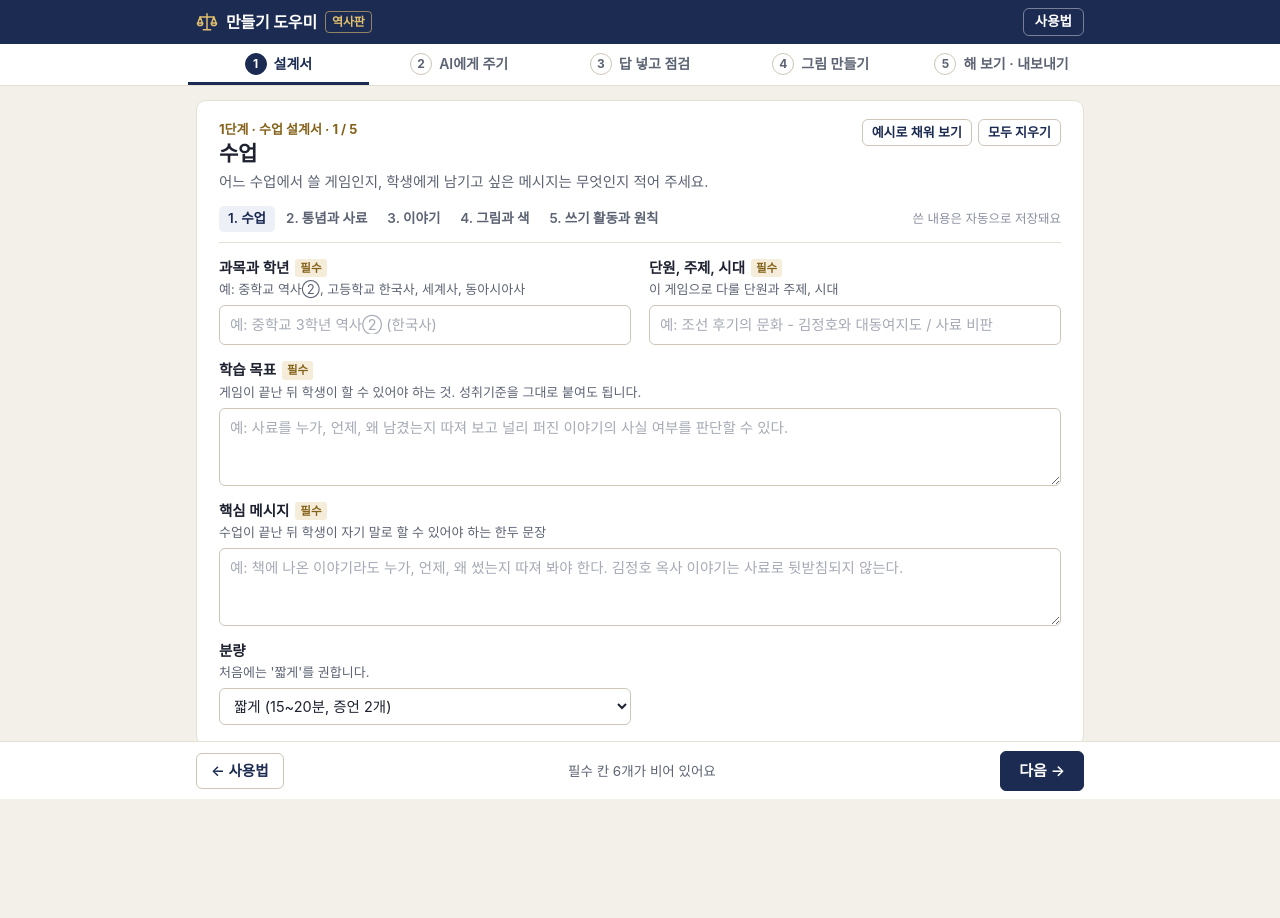
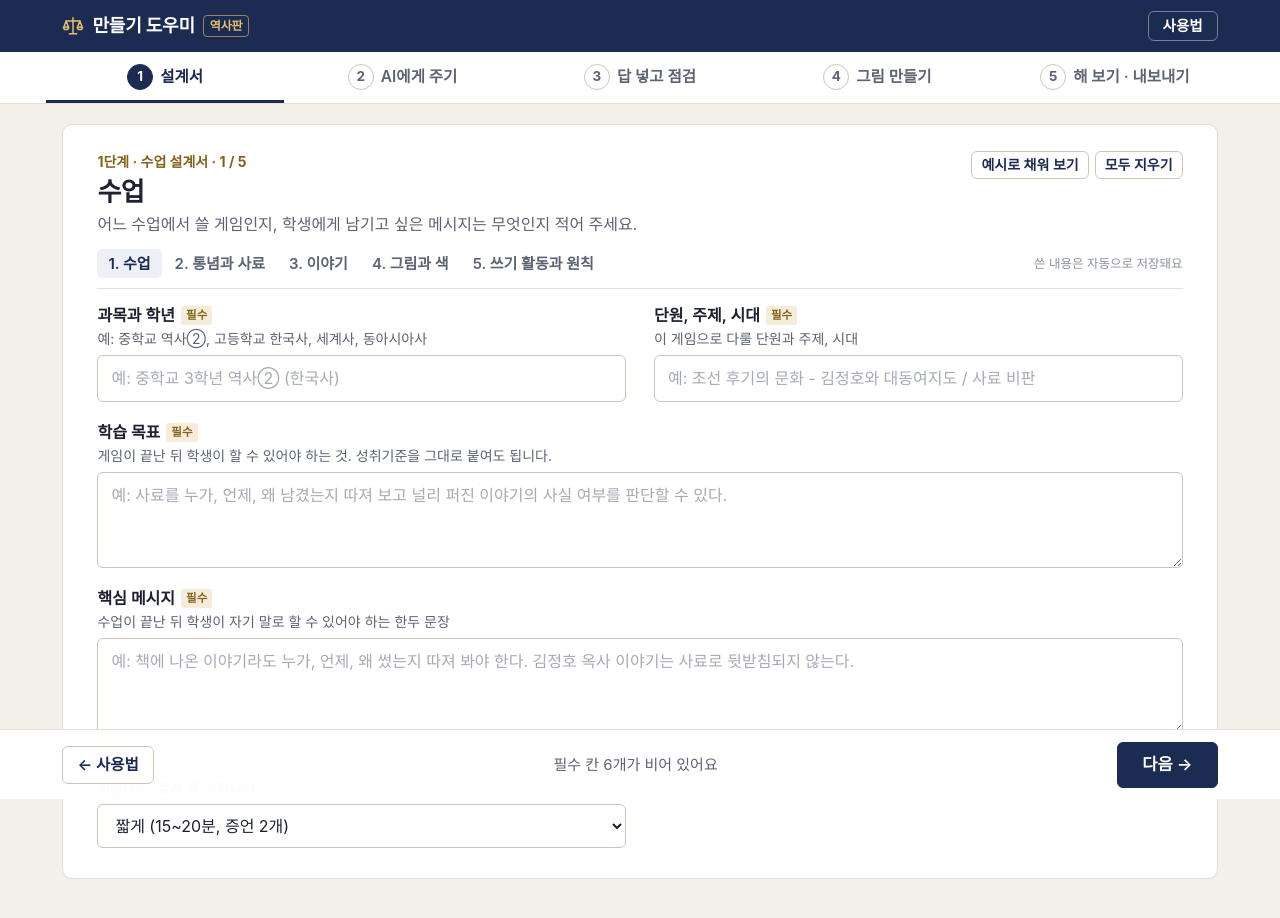
Before and after one commit to bon17/court-game-kit, a plain HTML site: page history/maker.html in a window 1280 px wide. Both pictures are taken after a click on the button "시작하기 →". Before the commit the page ends 823 px from the top, so only its background shows below. Drawn offline with Linux system fonts and the light colour scheme; a web font is replaced by a local one.

Commit message:
넓은 화면에서 여백 줄이기 (첫 화면, 만들기 도우미)
- 첫 화면: 내용 폭을 960px → 1320px까지 넓히고, 1200px 넘는 화면에서는 글자, 단추, 여백을 키웠다.
  예시 그림은 16:9(넓은 화면에서는 2:1)로, 작은 그림도 크게 다시 찍었다.
- 만들기 도우미: 1200px 넘는 화면에서 1280px까지 넓게 쓰고 글자와 칸을 키웠다.
  흰 판이 아래 단추 줄까지 이어진다.
- 1500px 넘는 아주 넓은 화면에서는 두 쪽 모두 화면 전체를 1.1~1.5배로 키운다 (브라우저 확대처럼).

Co-Authored-By: Claude Opus 5.5 <noreply@anthropic.com>
Claude-Session: https://claude.ai/code/session_01QUSX66KFuTbVboLg2wkRcT

```diff
--- a/history/maker.html
+++ b/history/maker.html
@@ -20,7 +20,7 @@
   /* 범용판은 칠판색, 역사판은 남색 (예시 게임의 색과 같게) */
   :root[data-ed="general"] { --main: #1f4536; --main-2: #2b5a47; --main-soft: #eaf2ed; }
   * { box-sizing: border-box; }
-  body { margin: 0; min-height: 100vh; display: flex; flex-direction: column; background: var(--bg); color: var(--ink); font-family: var(--font); font-size: 15px; line-height: 1.55; word-break: keep-all; overflow-wrap: break-word; }
+  body { margin: 0; min-height: calc(100vh / var(--z, 1)); display: flex; flex-direction: column; background: var(--bg); color: var(--ink); font-family: var(--font); font-size: 15px; line-height: 1.55; word-break: keep-all; overflow-wrap: break-word; }
   code { font-family: var(--mono); font-size: .88em; background: var(--bg); padding: 0 4px; border-radius: 3px; }
   a { color: var(--main); }
   .hidden { display: none !important; }
@@ -40,7 +40,7 @@
   /* 위: 이름과 단계 */
   .top { position: sticky; top: 0; z-index: 10; }
   .top-bar { background: var(--main); color: #fff; }
-  .top-bar .in, .steps .in, .bar .in, main { max-width: 920px; margin: 0 auto; }
+  .top-bar .in, .steps .in, .bar .in, main { max-width: var(--w, 920px); margin: 0 auto; }
   .top-bar .in { display: flex; align-items: center; gap: 10px; padding: 7px 16px; min-height: 44px; }
   .brand { display: flex; align-items: center; gap: 8px; font-weight: 700; font-size: 16px; letter-spacing: -.01em; }
   .brand svg { color: var(--accent); flex: none; }
@@ -58,8 +58,8 @@
   .steps button[aria-current="step"] .n { background: var(--main); border-color: var(--main); color: #fff; }
 
   /* 가운데: 한 번에 한 단계만 */
-  main { flex: 1 0 auto; width: 100%; padding: 14px 16px 18px; }
-  .page { background: var(--card); border: 1px solid var(--line); border-radius: 10px; padding: 18px 22px 20px; }
+  main { flex: 1 0 auto; width: 100%; padding: 14px 16px 18px; display: flex; flex-direction: column; }
+  .page { flex: 1 0 auto; background: var(--card); border: 1px solid var(--line); border-radius: 10px; padding: 18px 22px 20px; } /* 짧은 쪽도 아래 단추까지 채운다 */
   .head { display: flex; align-items: flex-start; gap: 10px 12px; flex-wrap: wrap; margin-bottom: 14px; }
   .head > div:first-child { flex: 1 1 320px; min-width: 0; }
   .head .tools { display: flex; gap: 6px; flex-wrap: wrap; }
@@ -200,6 +200,44 @@
 
   #autoframe { position: absolute; left: -3000px; top: 0; width: 960px; height: 640px; border: 0; }
 
+  /* 넓은 화면: 더 넓게 쓰고 글자와 칸을 조금 키운다 */
+  @media (min-width: 1200px) {
+    :root { --w: min(1280px, 94vw); }
+    body { font-size: 16px; }
+    .top-bar .in { min-height: 52px; padding-inline: 24px; }
+    .brand { font-size: 18px; }
+    .top-bar .help-btn { font-size: 14.5px; padding: 5px 14px; }
+    .steps button { font-size: 15.5px; padding: 12px 6px 10px; }
+    .steps .n { width: 26px; height: 26px; font-size: 13.5px; }
+    main { padding: 20px 24px 22px; }
+    .page { padding: 26px 34px 30px; }
+    .kicker { font-size: 14px; }
+    .page h2 { font-size: 26px; }
+    .lead { font-size: 16px; }
+    .subtabs button { font-size: 15px; padding: 5px 11px; }
+    .fpage { gap: 18px 28px; }
+    .fld .l { font-size: 16px; }
+    .help { font-size: 14px; }
+    input[type=text], textarea, select { font-size: 16px; padding: 10px 13px; }
+    textarea { min-height: 96px; }
+    button { font-size: 15.5px; }
+    button.small { font-size: 14px; }
+    button.big { font-size: 17px; padding: 12px 22px; }
+    .guide { gap: 20px 48px; }
+    .guide .lead, .gsteps b { font-size: 16.5px; }
+    .guide dl, .gsteps p, .flow li, .tips, .note, .checks label, .optlist label, .issue { font-size: 15px; }
+    .flow li b { font-size: 16px; }
+    .slots { grid-template-columns: repeat(auto-fill, minmax(140px, 1fr)); gap: 10px; }
+    .bar .in { padding: 12px 24px; }
+    .bar .hint { font-size: 15px; }
+    #btn-next { font-size: 16.5px; padding: 11px 24px; }
+  }
+  /* 아주 넓은 화면: 화면 전체를 키운다 (브라우저 확대처럼). 빈 여백 대신 내용이 화면을 채우게 */
+  @media (min-width: 1500px) { :root { --z: 1.1; --w: 1280px; } }
+  @media (min-width: 1700px) { :root { --z: 1.2; } }
+  @media (min-width: 1900px) { :root { --z: 1.3; } }
+  @media (min-width: 2300px) { :root { --z: 1.5; } }
+  html { zoom: var(--z, 1); }
   @media (max-width: 760px) {
     .guide { grid-template-columns: 1fr; }
     .flow { grid-template-columns: 1fr; }
```
Also changed, not shown: general/maker.html (+42 -4 lines), index.html (+37 -4 lines), assets/general.jpg, assets/history.jpg.
